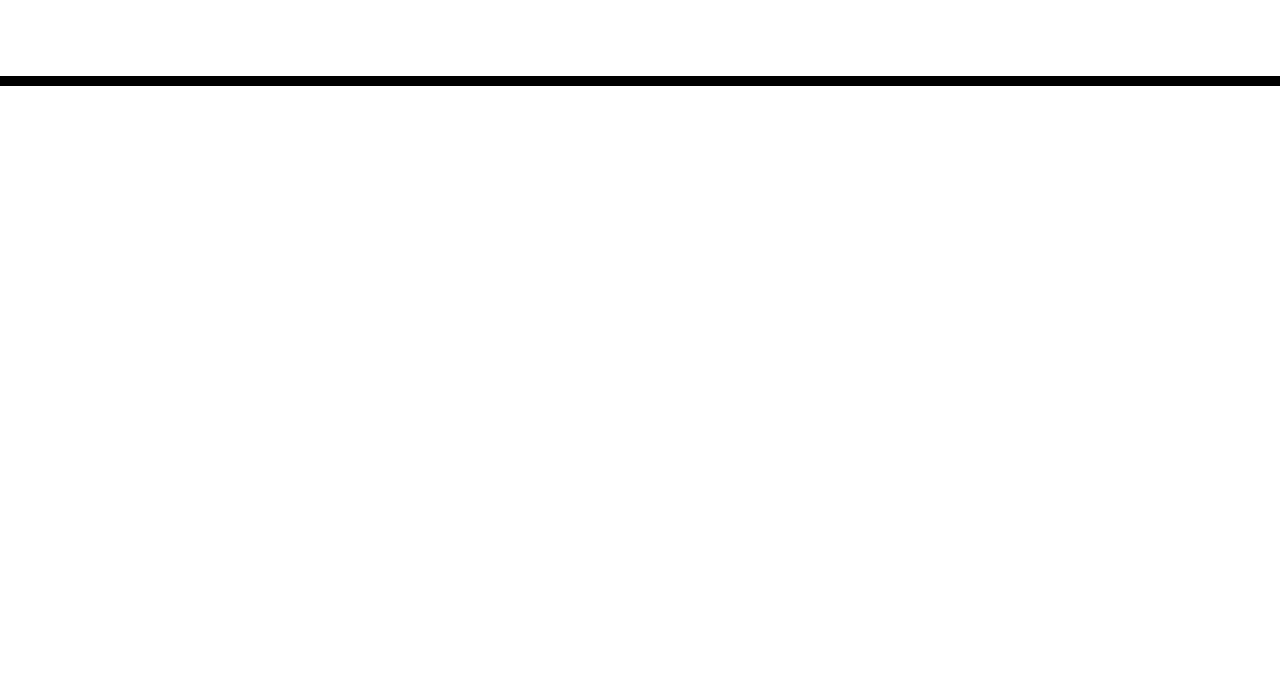
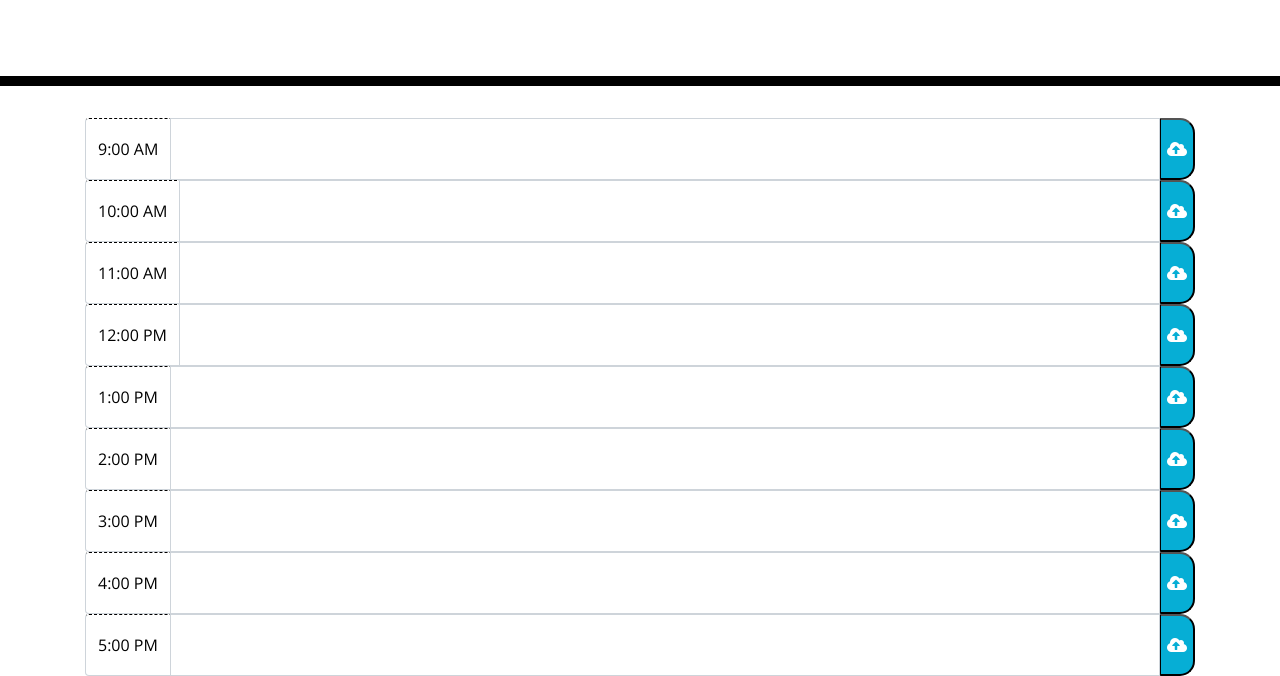
Before and after one commit to Riftsail/Work-Day-Scheduler, a plain HTML site: page index.html in a window 1280 px wide. Shown: the part 182-858 px from the top of the page. Before the commit the page ends 800 px from the top, so only its background shows below. Drawn offline with nearby package versions, Linux system fonts and the light colour scheme; files that its build step writes are made by us from their sources.

Commit message:
workinprogress

```diff
--- a/assets/js/script.js
+++ b/assets/js/script.js
@@ -0,0 +1,11 @@
+var saveBtn = $(".save-btn");
+
+
+saveBtn.on("click" , function(event) {
+console.log(">>> event >>>" , event.target);
+var clickedBtn = $(event.target);
+var textArea = clickedBtn.prev();
+console.log(">>> text area content >>>" , textArea.val());
+var timeDiv = textArea.prev();
+console.log(">>> time div data-time >>" , timeDiv.data("time"));
+})
--- a/index.html
+++ b/index.html
@@ -4,21 +4,11 @@
     <meta charset="UTF-8" />
     <meta name="viewport" content="width=device-width, initial-scale=1.0" />
     <meta http-equiv="X-UA-Compatible" content="ie=edge" />
-    <link
-      rel="stylesheet"
-      href="https://stackpath.bootstrapcdn.com/bootstrap/4.3.1/css/bootstrap.min.css"
-    />
-    <link
-      rel="stylesheet"
-      href="https://use.fontawesome.com/releases/v5.8.1/css/all.css"
-      integrity="sha384-50oBUHEmvpQ+1lW4y57PTFmhCaXp0ML5d60M1M7uH2+nqUivzIebhndOJK28anvf"
-      crossorigin="anonymous"
-    />
-    <link
-      href="https://fonts.googleapis.com/css?family=Open+Sans&display=swap"
-      rel="stylesheet"
-    />
-    <link rel="stylesheet" href="style.css" />
+    <link rel="stylesheet" href="https://stackpath.bootstrapcdn.com/bootstrap/4.3.1/css/bootstrap.min.css"/>
+    <link rel="stylesheet" href="https://use.fontawesome.com/releases/v5.8.1/css/all.css" integrity="sha384-50oBUHEmvpQ+1lW4y57PTFmhCaXp0ML5d60M1M7uH2+nqUivzIebhndOJK28anvf" crossorigin="anonymous"/>
+    <link href="https://fonts.googleapis.com/css?family=Open+Sans&display=swap" rel="stylesheet"/>
+    <link rel="stylesheet" href="./assets/style.css" />
+
     <title>Work Day Scheduler</title>
   </head>
 
@@ -29,9 +19,98 @@
       <p id="currentDay" class="lead"></p>
     </header>
     <div class="container">
-      <!-- Timeblocks go here -->
+   <div class="Hour9" class="row time-block">
+     <div class="input-group">
+     <div class="input-group-prepend">
+       <span class="input-group-text hour">9:00 AM </span>
+     </div>
+     <textarea class="form-control" aria-label="With textarea" id="9AM"></textarea>
+     <button type="button" class="saveBtn"><i class="fas fa-cloud-upload-alt"></i></button>
     </div>
+   </div>
 
+   <div class="Hour10" class="row time-block">
+    <div class="input-group">
+    <div class="input-group-prepend">
+      <span class="input-group-text hour">10:00 AM </span>
+    </div>
+    <textarea class="form-control" aria-label="With textarea" id="10AM"></textarea>
+    <button type="button" class="saveBtn"><i class="fas fa-cloud-upload-alt"></i></button>
+   </div>
+  </div>
+
+  <div class="Hour11" class="row time-block">
+    <div class="input-group">
+    <div class="input-group-prepend">
+      <span class="input-group-text hour">11:00 AM </span>
+    </div>
+    <textarea class="form-control" aria-label="With textarea" id="11AM"></textarea>
+    <button type="button" class="saveBtn"><i class="fas fa-cloud-upload-alt"></i></button>
+   </div>
+  </div>
+
+  <div class="Hour12" class="row time-block">
+    <div class="input-group">
+    <div class="input-group-prepend">
+      <span class="input-group-text hour">12:00 PM </span>
+    </div>
+    <textarea class="form-control" aria-label="With textarea" id="12PM"></textarea>
+    <button type="button" class="saveBtn"><i class="fas fa-cloud-upload-alt"></i></button>
+   </div>
+  </div>
+
+  <div class="Hour1" class="row time-block">
+    <div class="input-group">
+    <div class="input-group-prepend">
+      <span class="input-group-text hour">1:00 PM </span>
+    </div>
+    <textarea class="form-control" aria-label="With textarea" id="1PM"></textarea>
+    <button type="button" class="saveBtn"><i class="fas fa-cloud-upload-alt"></i></button>
+   </div>
+  </div>
+
+  <div class="Hour2" class="row time-block">
+    <div class="input-group">
+    <div class="input-group-prepend">
+      <span class="input-group-text hour">2:00 PM </span>
+    </div>
+    <textarea class="form-control" aria-label="With textarea" id="2PM"></textarea>
+    <button type="button" class="saveBtn"><i class="fas fa-cloud-upload-alt"></i></button>
+   </div>
+  </div>
+
+  <div class="Hour3" class="row time-block">
+    <div class="input-group">
+    <div class="input-group-prepend">
+      <span class="input-group-text hour">3:00 PM </span>
+    </div>
+    <textarea class="form-control" aria-label="With textarea" id="3PM"></textarea>
+    <button type="button" class="saveBtn"><i class="fas fa-cloud-upload-alt"></i></button>
+   </div>
+  </div>
+
+  <div class="Hour4" class="row time-block">
+    <div class="input-group">
+    <div class="input-group-prepend">
+      <span class="input-group-text hour">4:00 PM </span>
+    </div>
+    <textarea class="form-control" aria-label="With textarea" id="4PM"></textarea>
+    <button type="button" class="saveBtn"><i class="fas fa-cloud-upload-alt"></i></button>
+   </div>
+  </div>
+
+  <div class="Hour5" class="row time-block">
+    <div class="input-group">
+    <div class="input-group-prepend">
+      <span class="input-group-text hour">5:00 PM </span>
+    </div>
+    <textarea class="form-control" aria-label="With textarea" id="5PM"></textarea>
+    <button type="button" class="saveBtn"><i class="fas fa-cloud-upload-alt"></i></button>
+   </div>
+  </div>
+
+    </div>
+    <script src="./assets/js/script.js"></script>
     <script src="https://code.jquery.com/jquery-3.4.1.min.js"></script>
     <script src="https://cdnjs.cloudflare.com/ajax/libs/moment.js/2.24.0/moment.min.js"></script>
   </body>
```
Also changed, not shown: assets/notes.txt (added).
